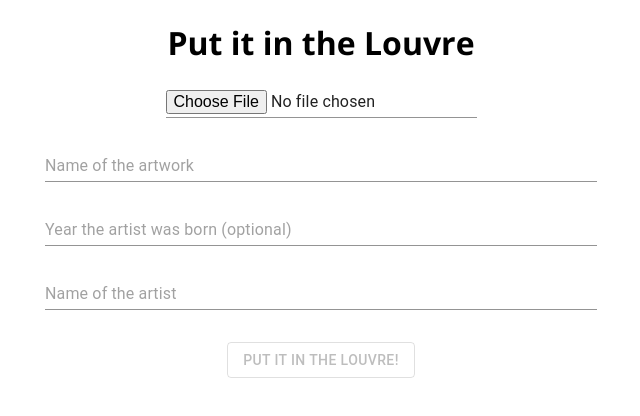
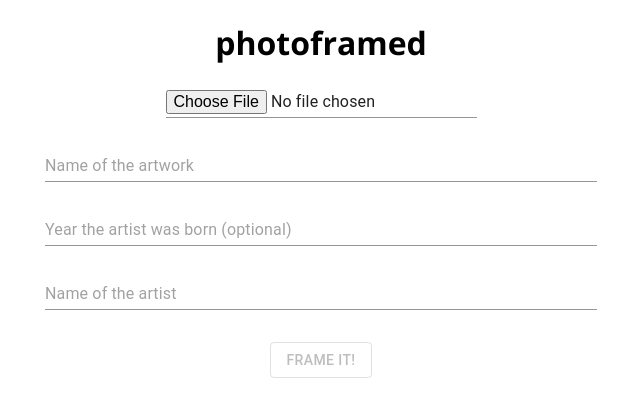
Before and after one commit to geomin76/photoframed, a React (Create React App) app: page / in a window 1280 px wide. Shown: the top 416 px of the page, without its empty margins (319-959 px from the left). Built offline with nearby package versions, Linux system fonts and the light colour scheme.

Commit message:
update (#6)

```diff
--- a/public/index.html
+++ b/public/index.html
@@ -2,14 +2,14 @@
 <html lang="en">
   <head>
     <meta charset="utf-8" />
-    <link rel="icon" href="%PUBLIC_URL%/favicon.ico" />
+    <link rel="icon" href="%PUBLIC_URL%/logo512.png" />
     <!-- <meta name="viewport" content="width=device-width, initial-scale=1" /> -->
     <meta name="theme-color" content="#000000" />
     <meta
       name="description"
       content="Web site created using create-react-app"
     />
-    <link rel="apple-touch-icon" href="%PUBLIC_URL%/logo192.png" />
+    <link rel="apple-touch-icon" href="%PUBLIC_URL%/logo512.png" />
 
     <link rel="preconnect" href="https://fonts.googleapis.com">
     <link rel="preconnect" href="https://fonts.gstatic.com" crossorigin>
@@ -28,7 +28,7 @@
       work correctly both with client-side routing and a non-root public URL.
       Learn how to configure a non-root public URL by running `npm run build`.
     -->
-    <title>Put it in the Louvre</title>
+    <title>photoframed</title>
   </head>
   <body>
     <noscript>You need to enable JavaScript to run this app.</noscript>
--- a/src/Result.js
+++ b/src/Result.js
@@ -13,15 +13,15 @@
                 <h1 onClick={() => {
                     history.push("/")
                     setFile(null);
-                }}>Put it in the Louvre</h1>
+                }}>photoframed</h1>
             </Box>
             <Grid container>
-                <Grid item xs={8} sm={8} md={8} lg={8} xl={8}>
+                <Grid item xs={12} sm={12} md={8} lg={8} xl={8}>
                     <div className="frame">
                         <img src={file} alt=""/>
                     </div>
                 </Grid>
-                <Grid item xs={4} sm={4} md={4} lg={4} xl={4}>
+                <Grid item xs={12} sm={12} md={4} lg={4} xl={4}>
                     <Box sx={{
                         display: 'flex',
                         flexWrap: 'wrap',
--- a/src/Start.js
+++ b/src/Start.js
@@ -38,7 +38,7 @@
       <Container maxWidth="sm" >
 
         <Box display="flex" justifyContent="center" alignItems="center">
-          <h1 onClick={() => history.push("/")}>Put it in the Louvre</h1>
+          <h1 onClick={() => history.push("/")}>photoframed</h1>
         </Box>
 
         <Box display="flex" justifyContent="center" alignItems="center">
@@ -62,8 +62,8 @@
         </Box>
 
         <Box paddingTop={2} paddingBottom={2} display="flex" justifyContent="center" alignItems="center">
-          { (artwork !== "" && name !== "" && file !== null) && <Button onClick={() => history.push("/art")} variant="outlined">Put it in the Louvre!</Button> }
-          { (artwork === "" || name === "" || file === null) && <Button disabled variant="outlined">Put it in the Louvre!</Button> }
+          { (artwork !== "" && name !== "" && file !== null) && <Button onClick={() => history.push("/art")} variant="outlined">Frame it!</Button> }
+          { (artwork === "" || name === "" || file === null) && <Button disabled variant="outlined">Frame it!</Button> }
         </Box>
 
       </Container>
```
Also changed, not shown: public/logo512.png, 1 other file (tests, documents, lock files or other folders).
